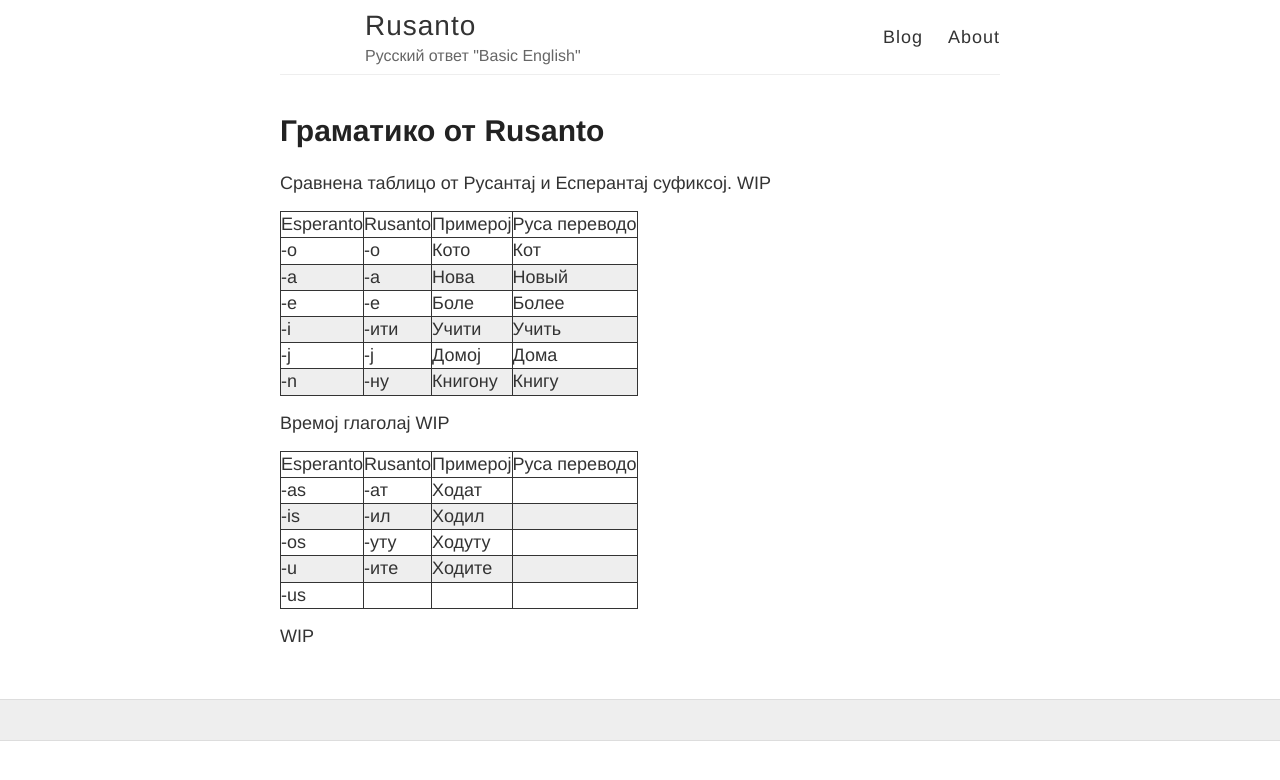
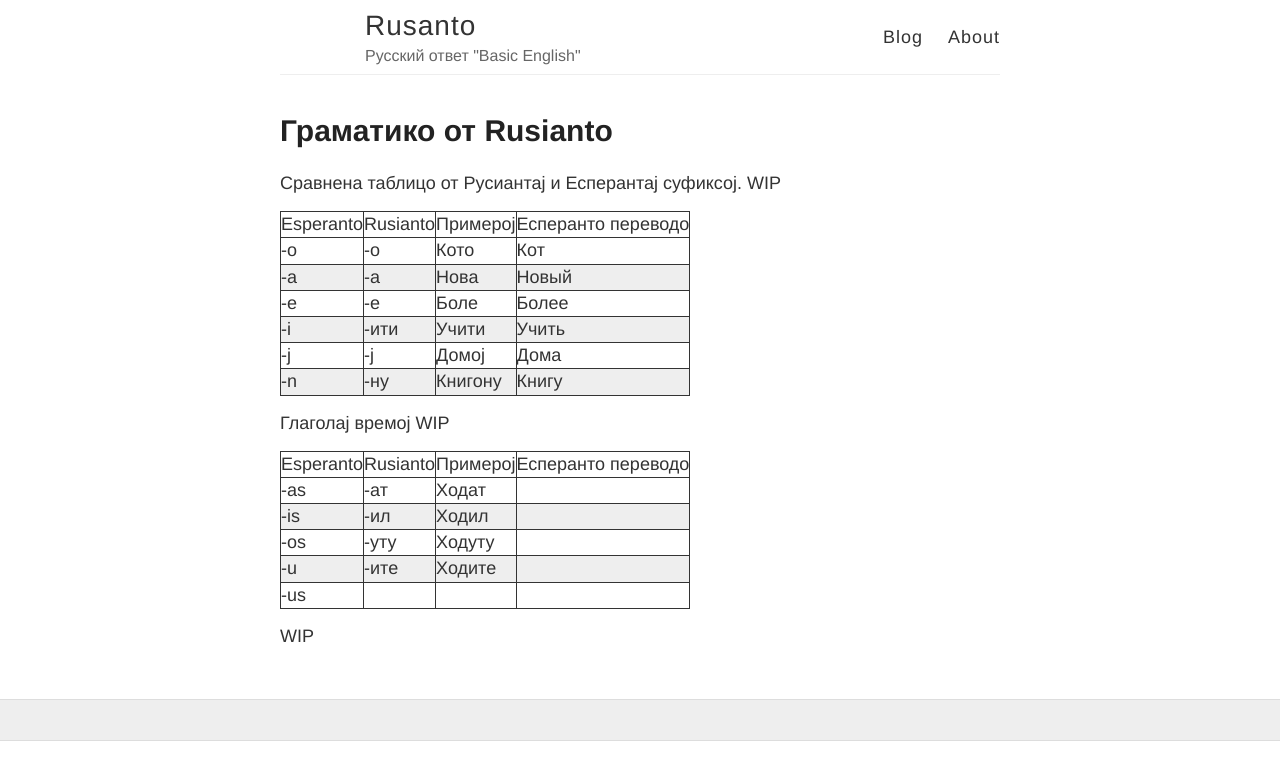
Before and after one commit to learnrusanto/learnrusanto.github.io, a Jekyll site: the page built from _posts/1970-01-01-Gramatiko.md, in a window 1280 px wide. Shown: the top 780 px of the page. Built offline with Jekyll 4.4.1, drawn with Linux system fonts in a browser that asks for light colours.

```diff
--- a/_posts/1970-01-01-Gramatiko.md
+++ b/_posts/1970-01-01-Gramatiko.md
@@ -1,11 +1,11 @@
 ---
 layout: page
-title: Граматико от Rusanto
+title: Граматико от Rusianto
 ---
 
-Сравнена таблицо от Русантај и Есперантај суфиксој. WIP
+Сравнена таблицо от Русиантај и Есперантај суфиксој. WIP
 
-| Esperanto | Rusanto | Примерој  | Руса переводо |
+| Esperanto | Rusianto | Примерој  | Есперанто переводо |
 |----------|----------|-----------|--------------|
 | -o        |   -о       |    Кото       | Кот         |
 | -a        |   -а      |     Нова      |    Новый          |
@@ -14,9 +14,9 @@ title: Граматико от Rusanto
 |   -j      |     -ј     |      Домој     |     Дома         |
 |   -n      |    -ну      |    Книгону       |     Книгу         |
 
-Времој глаголај WIP
+Глаголај времој WIP
 
-| Esperanto | Rusanto | Примерој  | Руса переводо |
+| Esperanto | Rusianto | Примерој  | Есперанто переводо |
 |----------|----------|-----------|--------------|
 |   -as      |    -ат      |     Ходат      |              |
 |    -is     |     -ил     |     Ходил      |              |
```
Also changed, not shown: _posts/1990-01-01-Alfabeto.md (+2 -2 lines), about.md (+4 -4 lines), README.md.
